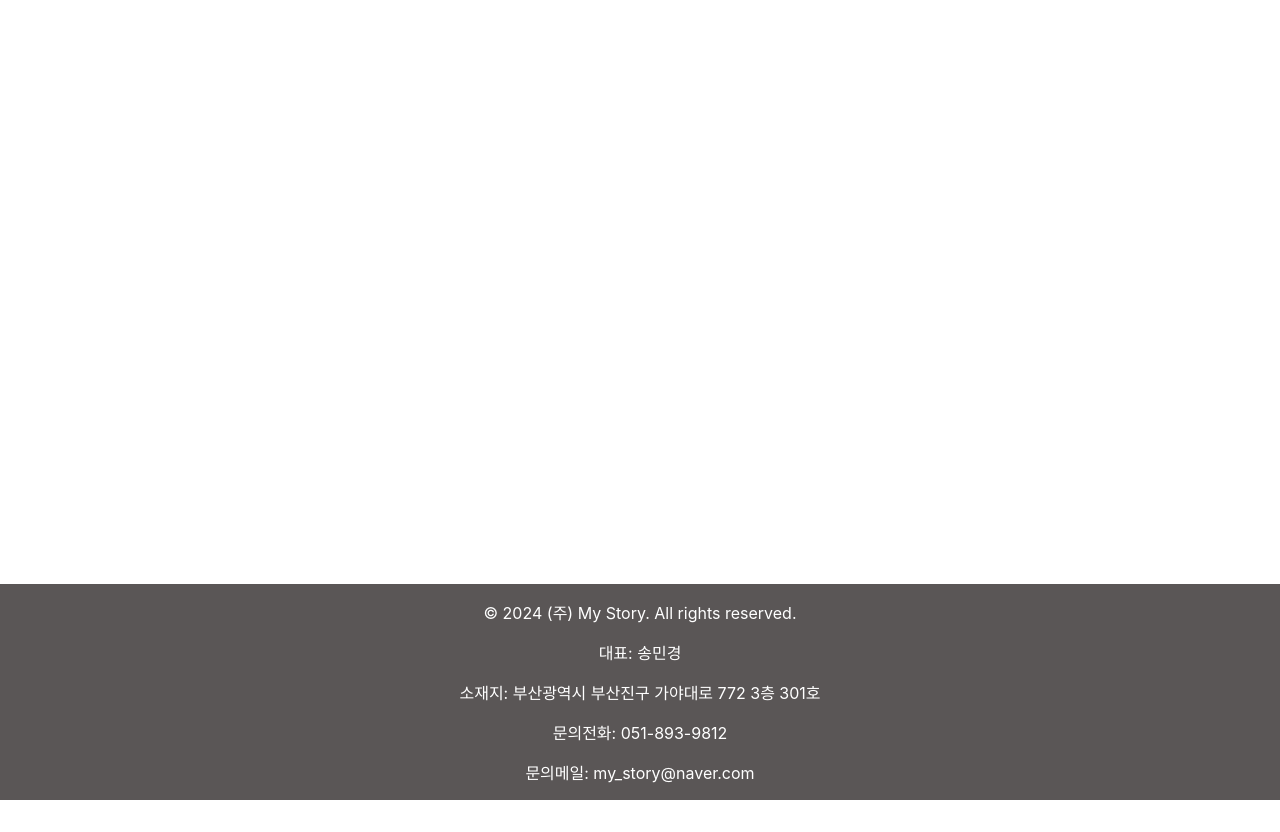
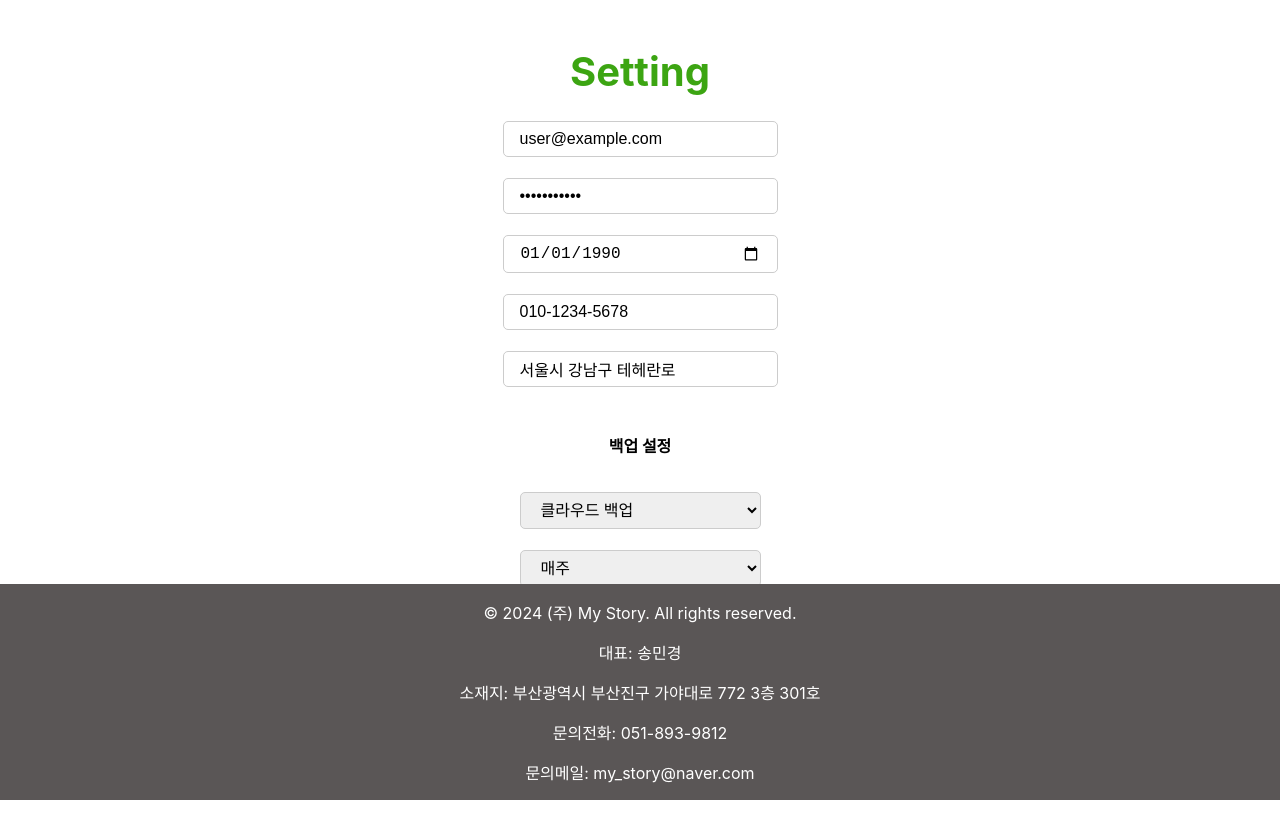
Before and after one commit to vosw1/my-app, a React (Create React App) app: page /settingForm in a window 1280 px wide. Before the commit the page ends 800 px from the top, so only its background shows below. Built offline with nearby package versions, Linux system fonts and the light colour scheme.

Commit message:
설정 페이지 만들기

```diff
--- a/src/App.js
+++ b/src/App.js
@@ -3,6 +3,7 @@ import { Route, Routes, useLocation } from 'react-router-dom';
 import React, { useState } from 'react';
 import LoginForm from './login/LoginForm';
 import JoinForm from './join/JoinForm';
+import SettingForm from './setting/SettingForm';
 import Home from './home/Home';
 import Header from './components/Header';
 import Modal from './components/Modal';
@@ -25,6 +26,7 @@ function App() {
         <Route path='/' element={<LoginForm />} />
         <Route path='/home' element={<Home />} />
         <Route path='/joinForm' element={<JoinForm />} />
+        <Route path='/settingForm' element={<SettingForm />} />
       </Routes>
       {isModalOpen && <Modal onClose={closeModal} />} {/* 모달 열기 */}
     </>
--- a/src/join/JoinForm.js
+++ b/src/join/JoinForm.js
@@ -54,15 +54,6 @@ function JoinForm() {
         </div>
         <div className={styles['form-group']}>
           <input
-            type='text'
-            placeholder='닉네임을 입력해주세요'
-            value={nickname}
-            onChange={(e) => setNickname(e.target.value)}
-            required
-          />
-        </div>
-        <div className={styles['form-group']}>
-          <input
             type='date'
             placeholder='생년월일을 입력해주세요'
             value={birthdate}
--- /dev/null
+++ b/src/setting/SettingForm.js
@@ -0,0 +1,130 @@
+import React, { useState, useEffect } from 'react';
+import styles from '../styles/SettingForm.module.css';
+import formStyles from '../styles/SettingForm.module.css';
+
+function SettingForm() {
+  const [email, setEmail] = useState('');
+  const [password, setPassword] = useState('');
+  const [birthdate, setBirthdate] = useState('');
+  const [phone, setPhone] = useState('');
+  const [address, setAddress] = useState('');
+  const [backupMethod, setBackupMethod] = useState('');
+  const [backupFrequency, setBackupFrequency] = useState('');
+
+  useEffect(() => {
+    const fetchUserData = async () => {
+      const userData = {
+        email: 'user@example.com',
+        password: 'password123',
+        birthdate: '1990-01-01',
+        phone: '010-1234-5678',
+        address: '서울시 강남구 테헤란로',
+        backupMethod: 'cloud',
+        backupFrequency: 'weekly',
+      };
+
+      setEmail(userData.email);
+      setPassword(userData.password);
+      setBirthdate(userData.birthdate);
+      setPhone(userData.phone);
+      setAddress(userData.address);
+      setBackupMethod(userData.backupMethod);
+      setBackupFrequency(userData.backupFrequency);
+    };
+
+    fetchUserData();
+  }, []);
+
+  const handleSubmit = (event) => {
+    event.preventDefault();
+    console.log('Email:', email);
+    console.log('Password:', password);
+    console.log('Birthdate:', birthdate);
+    console.log('Phone:', phone);
+    console.log('Address:', address);
+    console.log('Backup Method:', backupMethod);
+    console.log('Backup Frequency:', backupFrequency);
+  };
+
+  return (
+    <div className={styles['settings-container']}>
+      <h1>Setting</h1>
+      <form onSubmit={handleSubmit}>
+        <div className={formStyles['setting-form-group']}>
+          <input
+            type='email'
+            placeholder='아이디(이메일)를 입력해주세요'
+            value={email}
+            onChange={(e) => setEmail(e.target.value)}
+            required
+          />
+        </div>
+        <div className={formStyles['setting-form-group']}>
+          <input
+            type='password'
+            placeholder='비밀번호를 입력해주세요'
+            value={password}
+            onChange={(e) => setPassword(e.target.value)}
+            required
+          />
+        </div>
+        <div className={formStyles['setting-form-group']}>
+          <input
+            type='date'
+            placeholder='생년월일을 입력해주세요'
+            value={birthdate}
+            onChange={(e) => setBirthdate(e.target.value)}
+            required
+          />
+        </div>
+        <div className={formStyles['setting-form-group']}>
+          <input
+            type='tel'
+            placeholder='전화번호를 입력해주세요'
+            value={phone}
+            onChange={(e) => setPhone(e.target.value)}
+            required
+          />
+        </div>
+        <div className={formStyles['setting-form-group']}>
+          <input
+            type='text'
+            placeholder='주소를 입력해주세요'
+            value={address}
+            onChange={(e) => setAddress(e.target.value)}
+            required
+          />
+        </div>
+        <div className={formStyles['setting-form-group']}>
+          <h4>백업 설정</h4>
+          <select
+            value={backupMethod}
+            onChange={(e) => setBackupMethod(e.target.value)}
+            required
+          >
+            <option value="">백업 방법 선택</option>
+            <option value="cloud">클라우드 백업</option>
+            <option value="local">로컬 백업</option>
+          </select>
+        </div>
+        <div className={formStyles['setting-form-group']}>
+          <select
+            value={backupFrequency}
+            onChange={(e) => setBackupFrequency(e.target.value)}
+            required
+          >
+            <option value="">백업 주기 선택</option>
+            <option value="daily">매일</option>
+            <option value="weekly">매주</option>
+            <option value="monthly">매월</option>
+          </select>
+        </div>
+        <div className={styles['settings-btn-container']}>
+          <button className='settings-btn' type='submit'>Save</button>
+        </div>
+      </form>
+    </div>
+  );
+}
+
+export default SettingForm;
--- a/src/styles/JoinForm.module.css
+++ b/src/styles/JoinForm.module.css
@@ -1,4 +1,3 @@
-/* JoinForm.module.css */
 .join-container {
     display: flex;
     flex-direction: column;
--- /dev/null
+++ b/src/styles/SettingForm.module.css
@@ -0,0 +1,81 @@
+.settings-container {
+    display: flex;
+    flex-direction: column;
+    align-items: center;
+    justify-content: center;
+    padding: 20px;
+    border-radius: 8px;
+    width: 100%;
+    max-width: 400px;
+    margin: auto;
+}
+
+.settings-container h1 {
+    font-size: 2.5rem;
+    margin-bottom: 20px;
+    color: #3ca512;
+    text-align: center;
+}
+
+.setting-form-group {
+    width: 100%;
+    margin-bottom: 1rem;
+    display: flex;
+    flex-direction: column;
+    align-items: center;
+}
+
+.setting-form-group h4{
+    margin: 30px 0;
+}
+
+.setting-form-group input{
+    width: 100%;
+    max-width: 100%;
+    height: auto;
+    padding: 0.5rem 1rem;
+    border: 1px solid #ccc;
+    border-radius: 5px;
+    font-size: 1rem;
+    margin-top: 5px;
+}
+
+.setting-form-group select {
+    width: 100%;
+    max-width: 100%;
+    height: auto;
+    padding: 0.5rem 1rem;
+    border: 1px solid #ccc;
+    border-radius: 5px;
+    font-size: 1rem;
+    margin-top: 5px;
+}
+
+.setting-form-group input::placeholder {
+    color: #aaa;
+}
+
+.settings-btn-container {
+    width: 100%;
+    display: flex;
+    align-items: center;
+    justify-content: center;
+    margin: 20px 0;
+}
+
+.settings-btn-container button {
+    width: 180px;
+    height: 45px;
+    font-size: 1rem;
+    cursor: pointer;
+    border: none;
+    border-radius: 5px;
+    background-color: #d8f0d0;
+    transition: background-color 0.3s ease;
+    margin: 70px auto;
+}
+
+.settings-btn-container button:hover {
+    background-color: #95cf7f;
+    color: white;
+}
```
